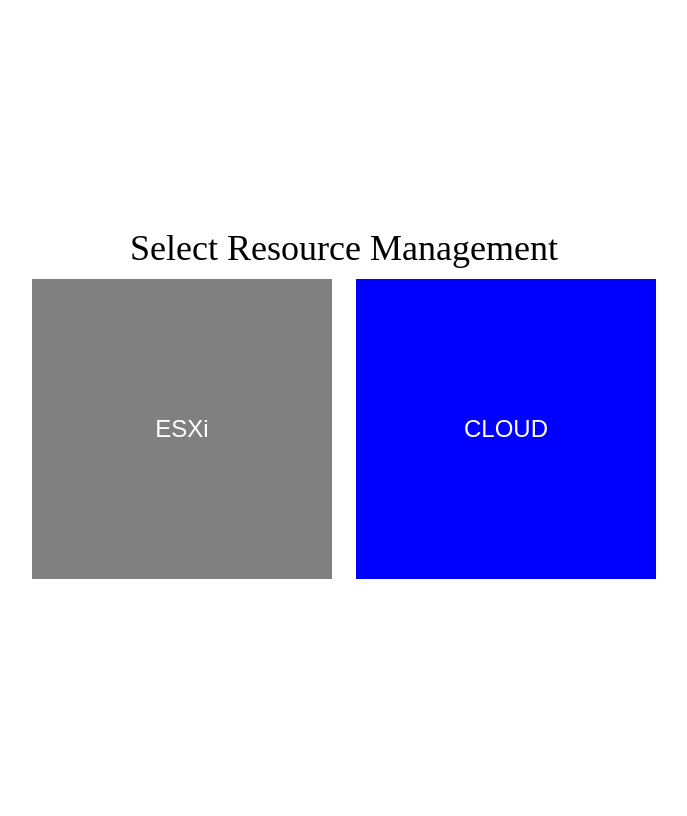
After one commit to CUdex/maange_web, a FastAPI app: template app/templates/main.html in a window 1280 px wide. The commit adds this page. Shown: the whole page, without its empty margins (296-983 px from the left). Run offline with FastAPI, Linux system fonts and the light colour scheme; the template is opened without the code that fills it, so the values that code supplies are empty.

Commit message:
main page 추가 및 vm 검색 추가

```diff
--- a/app/main.py
+++ b/app/main.py
@@ -3,6 +3,7 @@ from fastapi.responses import HTMLResponse
 import mysql.connector
 import tools
 from fastapi.templating import Jinja2Templates
+import uvicorn
 
 # fastapi 객체 생성
 app = FastAPI()
@@ -11,6 +12,11 @@ templates = Jinja2Templates(directory="templates")
 
 @app.get("/", response_class=HTMLResponse)
 async def read_root(request: Request):
+
+    return templates.TemplateResponse("main.html", {"request": request})
+
+@app.get("/vm_list", response_class=HTMLResponse)
+async def search_vm(request: Request, vm_name: str = ""):
     db_info = tools.readAppInfo()
     # MySQL 연결 설정
     mydb = mysql.connector.connect(
@@ -22,7 +28,10 @@ async def read_root(request: Request):
 
     # 쿼리 실행
     mycursor = mydb.cursor()
-    mycursor.execute("SELECT * FROM vm_list")
+    if not vm_name == "":
+        mycursor.execute("SELECT * FROM vm_list where vm_name like \'%" + vm_name + "%\'")
+    else:
+        mycursor.execute("SELECT * FROM vm_list")
 
     # 쿼리 결과 출력
     title = []
@@ -47,3 +56,6 @@ async def read_root(request: Request):
     mydb.close()
 
     return templates.TemplateResponse("all_vm.html", {"request": request, "title": title, "vm_list": vm_list})
+
+if __name__=='__main__':
+    uvicorn.run(app, host='0.0.0.0', port = 80)
--- /dev/null
+++ b/app/templates/main.html
@@ -0,0 +1,65 @@
+<html>
+<head>
+    <title>All VM LIST</title>
+</head>
+<style>
+    .container {
+      display: flex;
+      justify-content: center;
+      align-items: center;
+      flex-direction: column;
+      min-height: 100vh;
+    }
+
+    .esxi_button {
+      width: 300px;
+      height: 300px;
+      margin: 10px;
+      border: none;
+      background-color: gray;
+      color: white;
+      font-size: 24px;
+      transition: background-color 0.3s; /* 배경색이 부드럽게 변하도록 효과를 추가합니다. */
+    }
+
+    .cloud_button {
+      width: 300px;
+      height: 300px;
+      margin: 10px;
+      border: none;
+      background-color: blue;
+      color: white;
+      font-size: 24px;
+      transition: background-color 0.3s; /* 배경색이 부드럽게 변하도록 효과를 추가합니다. */
+    }
+
+    .text {
+      position: relative;
+      top: 10%;
+      font-size: 36px;
+      color: black;
+    }
+
+    /* 버튼에 마우스를 올리면 배경색이 빨간색으로 바뀝니다. */
+    .esxi_button:hover, .cloud_button:hover{
+      background-color: purple;
+    }
+  </style>
+
+  <div class="container">
+    <div class="text">Select Resource Management</div>
+    <div>
+        <button class="esxi_button" id="button1">ESXi</button>
+        <button class="cloud_button" id="button2">CLOUD</button>
+    </div>
+  </div>
+
+  <script>
+    document.getElementById("button1").addEventListener("click", function() {
+      window.location.pathname = "/vm_list";
+    });
+
+    document.getElementById("button2").addEventListener("click", function() {
+      alert("open soon");
+    });
+  </script>
```
Also changed, not shown: app/templates/all_vm.html (+29 -2 lines), 1 other file.
